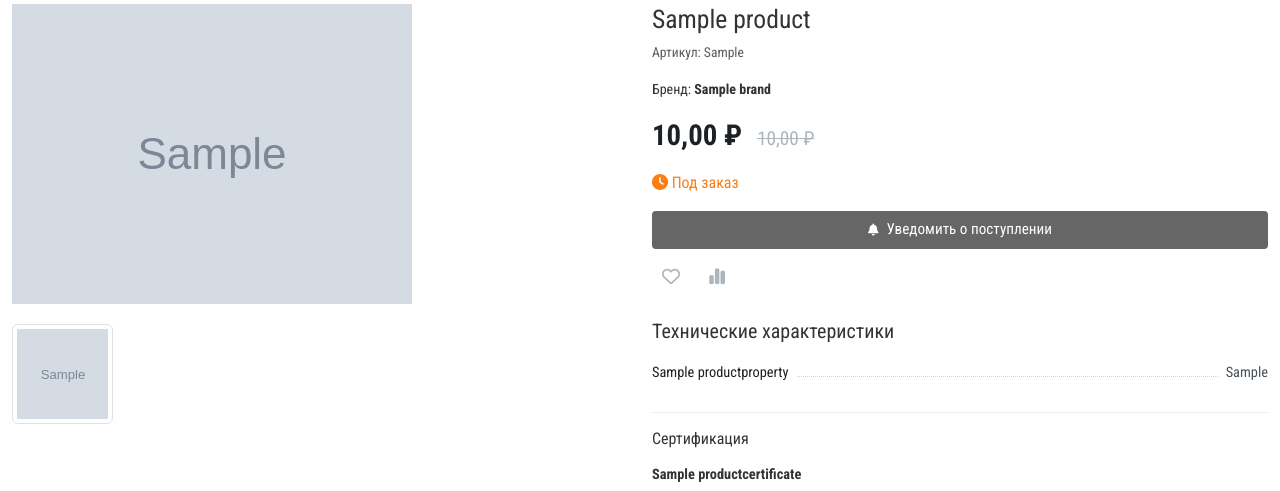
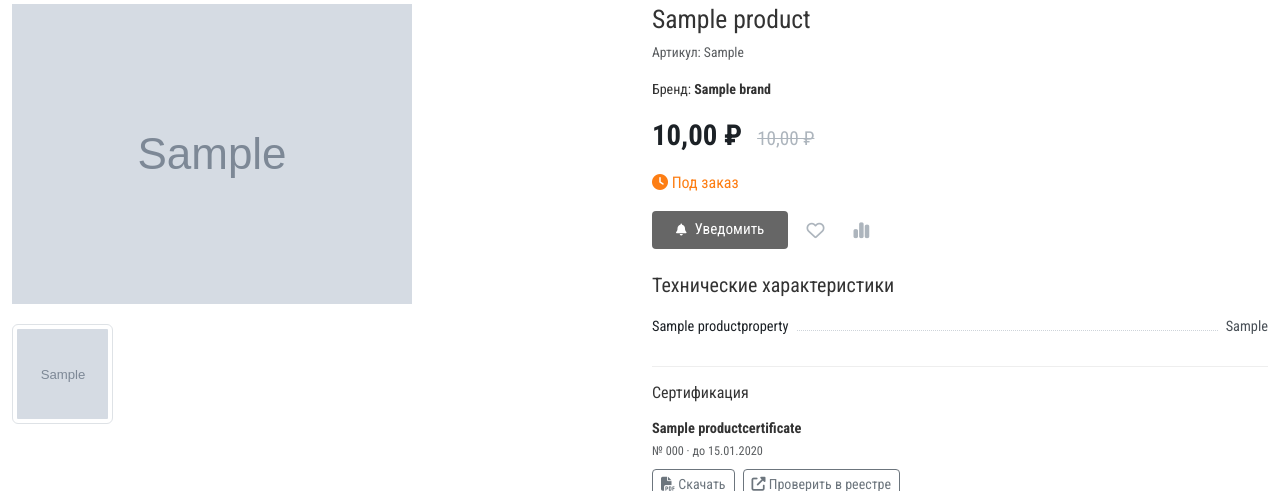
Before and after one commit to ashishelskiy/pro-instrument, a Django app: a page that uses templates/catalog/product_detail.html in a window 1280 px wide. Shown: the part 166-657 px from the top of the page. Run offline with Django 5.2, Linux system fonts and the light colour scheme; tables that the repository leaves empty hold one stand-in row (values such as "Sample post"); grey boxes marked "Sample" are stand-in pictures.

Commit message:
fix(product)  ширина кнопоки 'Уведомить'

```diff
--- a/templates/catalog/product_detail.html
+++ b/templates/catalog/product_detail.html
@@ -98,13 +98,15 @@
                         </button>
                     </form>
                 {% else %}
+                    <form>
                         <button type="button"
                                 class="btn-cart"
                                 style="background: #666;"
                                 data-bs-toggle="modal"
                                 data-bs-target="#stockModalDetail">
-                        <i class="fas fa-bell"></i> Уведомить о поступлении
+                            <i class="fas fa-bell"></i> Уведомить
                         </button>
+                    </form>
                 {% endif %}
             {% endif %}
 
```
Lines whose indentation alone changed are shown as unchanged.
